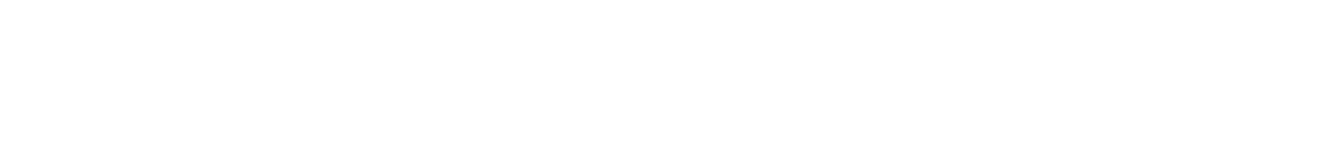
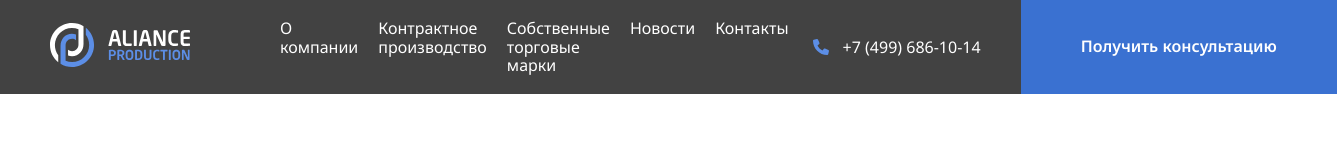
Before and after one commit to MinorikVik/Aliance-Production, a plain HTML site: page index.html in a window 1280 px wide. Shown: the whole page, 1337 px wide, since content can reach past the window. Drawn offline with Linux system fonts and the light colour scheme.

Commit message:
add: navbar

```diff
--- a/css/style.css
+++ b/css/style.css
@@ -0,0 +1,57 @@
+* {
+  box-sizing: border-box;
+}
+body {
+  font-family: "Noto Sans", sans-serif;
+}
+.navbar {
+  background-color: #424242;
+  display: flex;
+  align-items: center;
+  color: #fff;
+  height: 94px;
+}
+.header-logo {
+  padding: 25px 50px;
+}
+.header-nav {
+  display: flex;
+  flex-basis: 100%;
+  list-style: none;
+  margin: 0;
+}
+.header-nav-link {
+  text-decoration: none;
+  font-size: 16px;
+  margin-right: 20px;
+  color: inherit;
+}
+.header-phone {
+  flex-shrink: 0;
+  display: flex;
+  align-items: center;
+  gap: 10px;
+  margin-right: 40px;
+}
+.header-phone-link {
+  text-decoration: none;
+  font-size: 16px;
+  color: inherit;
+}
+.button {
+  font-size: 16px;
+  font-weight: 600;
+  line-height: 160%;
+  color: #fff;
+  background: #3a71d1;
+  display: flex;
+  align-items: center;
+  justify-content: center;
+  padding: 25px 60px;
+  gap: 10px;
+  border: none;
+  flex-shrink: 0;
+}
+.header-button {
+  height: 100%;
+}
--- a/index.html
+++ b/index.html
@@ -3,11 +3,57 @@
   <head>
     <meta charset="UTF-8" />
     <meta name="viewport" content="width=device-width, initial-scale=1.0" />
+    <link rel="preconnect" href="https://fonts.googleapis.com" />
+    <link rel="preconnect" href="https://fonts.gstatic.com" crossorigin />
+    <link
+      href="https://fonts.googleapis.com/css2?family=Noto+Sans:wght@400;600;700&family=Roboto+Serif:wght@300&family=Roboto+Slab:wght@300;500&display=swap"
+      rel="stylesheet"
+    />
     <link rel="stylesheet" href="css/normalize.css" />
     <link rel="stylesheet" href="css/style.css" />
     <title>Aliance Production</title>
   </head>
   <body>
+    <header class="header">
+      <nav class="navbar">
+        <a href="./" class="header-logo">
+          <img
+            class="logo-light"
+            src="/img/logo-light.svg"
+            alt="Aliance Production"
+          />
+        </a>
+        <!-- /.logo-link -->
+        <ul class="header-nav">
+          <li class="header-nav-item">
+            <a href="#" class="header-nav-link">О компании</a>
+          </li>
+          <li class="header-nav-item">
+            <a href="#" class="header-nav-link">Контрактное производство</a>
+          </li>
+          <li class="header-nav-item">
+            <a href="#" class="header-nav-link">Собственные торговые марки</a>
+          </li>
+          <li class="header-nav-item">
+            <a href="#" class="header-nav-link">Новости</a>
+          </li>
+          <li class="header-nav-item">
+            <a href="#" class="header-nav-link">Контакты</a>
+          </li>
+        </ul>
+        <div class="header-phone">
+          <img src="/img/phone.svg" alt="icon-phone" />
+          <a href="tel:+74996861014" class="header-phone-link">
+            +7 (499) 686-10-14
+          </a>
+        </div>
+        <!-- /.header-phone -->
+        <button class="header-button button">Получить консультацию</button>
+        <!-- /.header-button button -->
+      </nav>
+      <!-- /.navbar -->
+    </header>
+    <!-- /.header -->
     <script src="js/main.js"></script>
   </body>
 </html>
```
Also changed, not shown: img/logo-light.svg (added), img/phone.svg (added).
